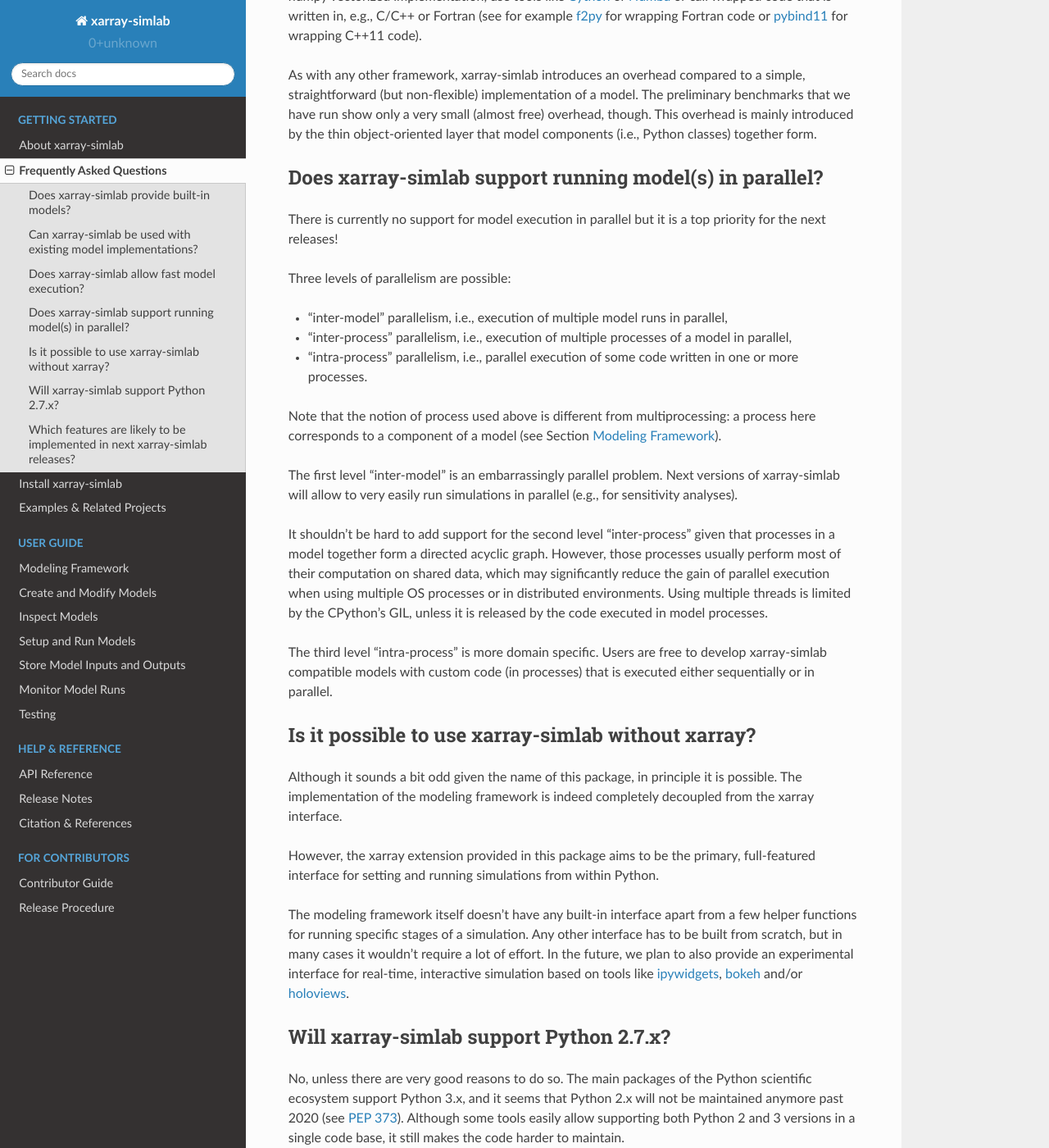
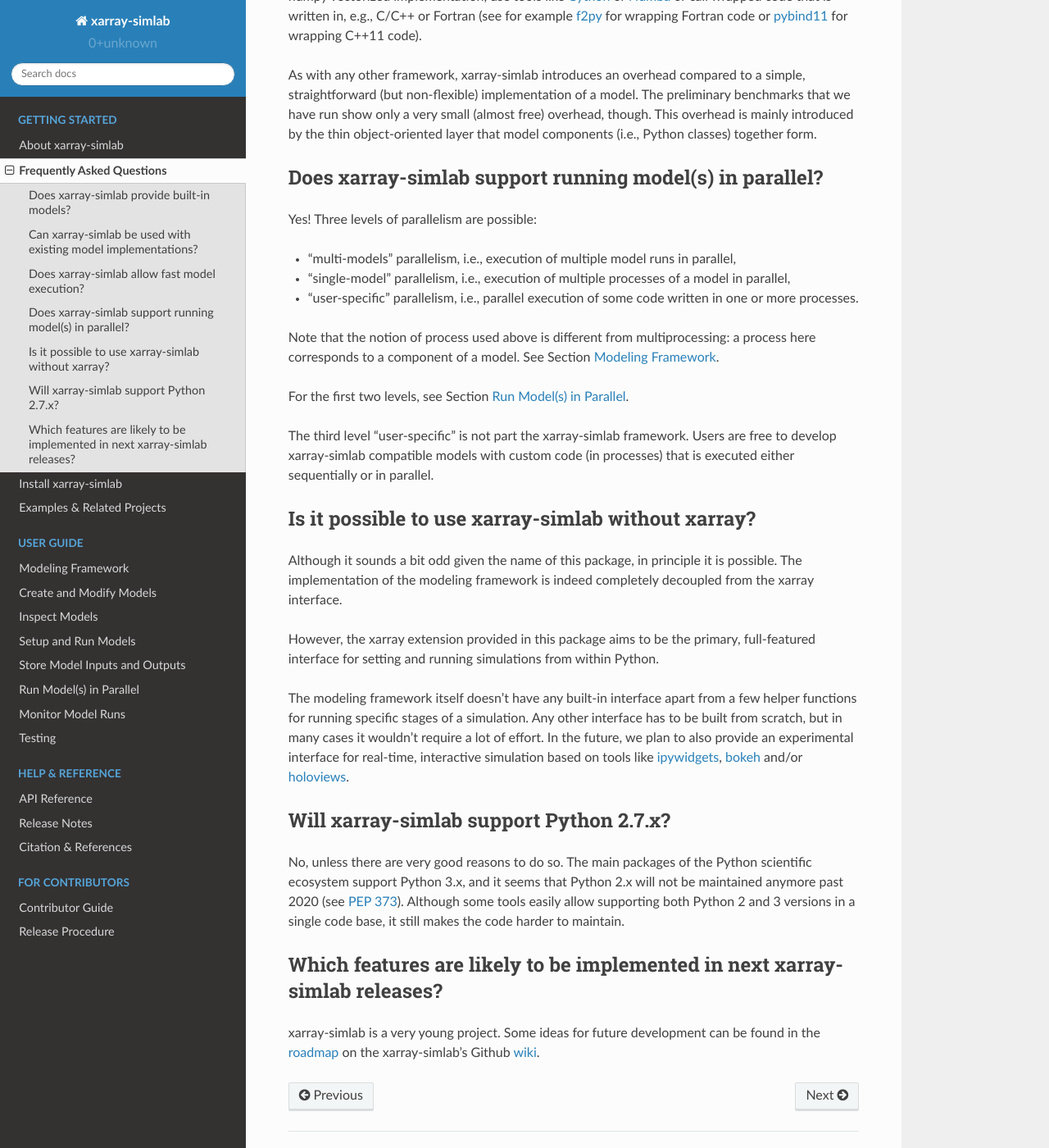
Before and after one commit to xarray-contrib/xarray-simlab, a Sphinx documentation site: the page built from doc/faq.rst, in a window 1280 px wide and 1400 px high, scrolled down 760 px. Shown: the whole window at 82% size. Built offline with Sphinx 7.4.7 and the Read the Docs theme 2.0.0, drawn with Linux system fonts in a browser that asks for light colours; the version number could not be read and is left out.

Commit message:
doc: add run parallel section

```diff
--- a/doc/faq.rst
+++ b/doc/faq.rst
@@ -53,37 +53,23 @@ components (i.e., Python classes) together form.
 Does xarray-simlab support running model(s) in parallel?
 --------------------------------------------------------
 
-There is currently no support for model execution in parallel but it
-is a top priority for the next releases!
+Yes! Three levels of parallelism are possible:
 
-Three levels of parallelism are possible:
-
-- "inter-model" parallelism, i.e., execution of multiple model runs in
+- "multi-models" parallelism, i.e., execution of multiple model runs in
   parallel,
-- "inter-process" parallelism, i.e., execution of multiple processes of
+- "single-model" parallelism, i.e., execution of multiple processes of
   a model in parallel,
-- "intra-process" parallelism, i.e., parallel execution of some code
+- "user-specific" parallelism, i.e., parallel execution of some code
   written in one or more processes.
 
-Note that the notion of process used above is different from
-multiprocessing: a process here corresponds to a component of a model
-(see Section :ref:`framework`).
+Note that the notion of process used above is different from multiprocessing: a
+process here corresponds to a component of a model. See Section
+:ref:`framework`.
 
-The first level "inter-model" is an embarrassingly parallel problem.
-Next versions of xarray-simlab will allow to very easily run
-simulations in parallel (e.g., for sensitivity analyses).
+For the first two levels, see Section :ref:`run_parallel`.
 
-It shouldn't be hard to add support for the second level
-"inter-process" given that processes in a model together form a
-directed acyclic graph. However, those processes usually perform most
-of their computation on shared data, which may significantly reduce
-the gain of parallel execution when using multiple OS processes or in
-distributed environments. Using multiple threads is limited by the
-CPython's GIL, unless it is released by the code executed in model
-processes.
-
-The third level "intra-process" is more domain specific. Users are
-free to develop xarray-simlab compatible models with custom code (in
+The third level "user-specific" is not part the xarray-simlab framework. Users
+are free to develop xarray-simlab compatible models with custom code (in
 processes) that is executed either sequentially or in parallel.
 
 Is it possible to use xarray-simlab without xarray?
--- a/doc/framework.rst
+++ b/doc/framework.rst
@@ -246,9 +246,8 @@ computationally consistent can then be obtained using topological
 sorting. This is done at Model object creation. The same ordering is
 used at every stage of a model run.
 
-In principle, the DAG structure would also allow running the processes
-in parallel at every stage of a model run. This is not yet
-implemented, though.
+The DAG structure also allows running the processes in parallel at every stage
+of a model run, see Section :ref:`run_parallel_single`.
 
 Model inputs
 ------------
--- a/doc/index.rst
+++ b/doc/index.rst
@@ -36,6 +36,7 @@ Documentation index
 * :doc:`inspect_model`
 * :doc:`run_model`
 * :doc:`io_storage`
+* :doc:`run_parallel`
 * :doc:`monitor`
 * :doc:`testing`
 
@@ -49,6 +50,7 @@ Documentation index
    inspect_model
    run_model
    io_storage
+   run_parallel
    monitor
    testing
 
--- a/doc/io_storage.rst
+++ b/doc/io_storage.rst
@@ -79,6 +79,8 @@ supported by xarray, e.g.,
 .. ipython:: python
 
    out_ds.to_netcdf("advect_model_run.nc")
+
+.. _io_storage_zarr:
 
 Using zarr
 ----------
@@ -202,6 +204,8 @@ to the xarray Dataset or DataArray :meth:`~xarray.Dataset.stack`,
       ...:        .dropna('particles')
       ...:        .to_dataframe())
 
+.. _io_storage_encoding:
+
 Encoding options
 ~~~~~~~~~~~~~~~~
 
--- a/doc/run_model.rst
+++ b/doc/run_model.rst
@@ -243,13 +243,17 @@ time at a fixed rate:
     @savefig run_advect_model_time.png width=100%
     out_ds5.profile__u.plot(col='otime', figsize=(9, 3));
 
+.. _run_batch:
+
 Run multiple simulations
 ------------------------
 
 Besides a time dimension, model inputs may also accept another extra dimension
 that is used to run batches of simulations. This is very convenient for
 sensitivity analyses: the inputs and results from all simulations are neatly
-combined into one xarray Dataset object.
+combined into one xarray Dataset object. Another advantage is that those
+simulations can be run in parallel easily, see Section
+:ref:`run_parallel_multi`.
 
 .. note::
 
```
Also changed, not shown: doc/run_parallel.rst (added, +109 -0 lines), 2 other files.
